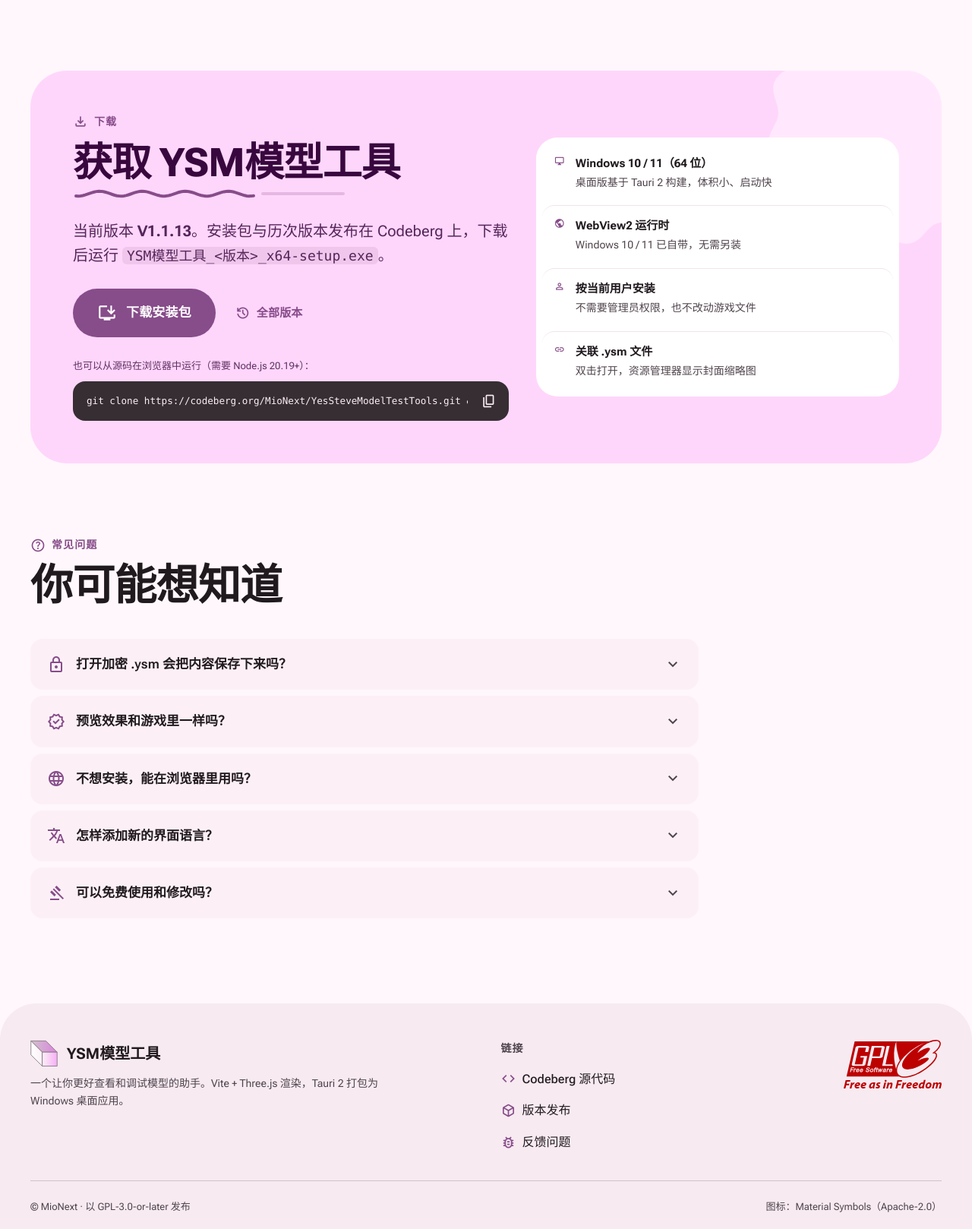
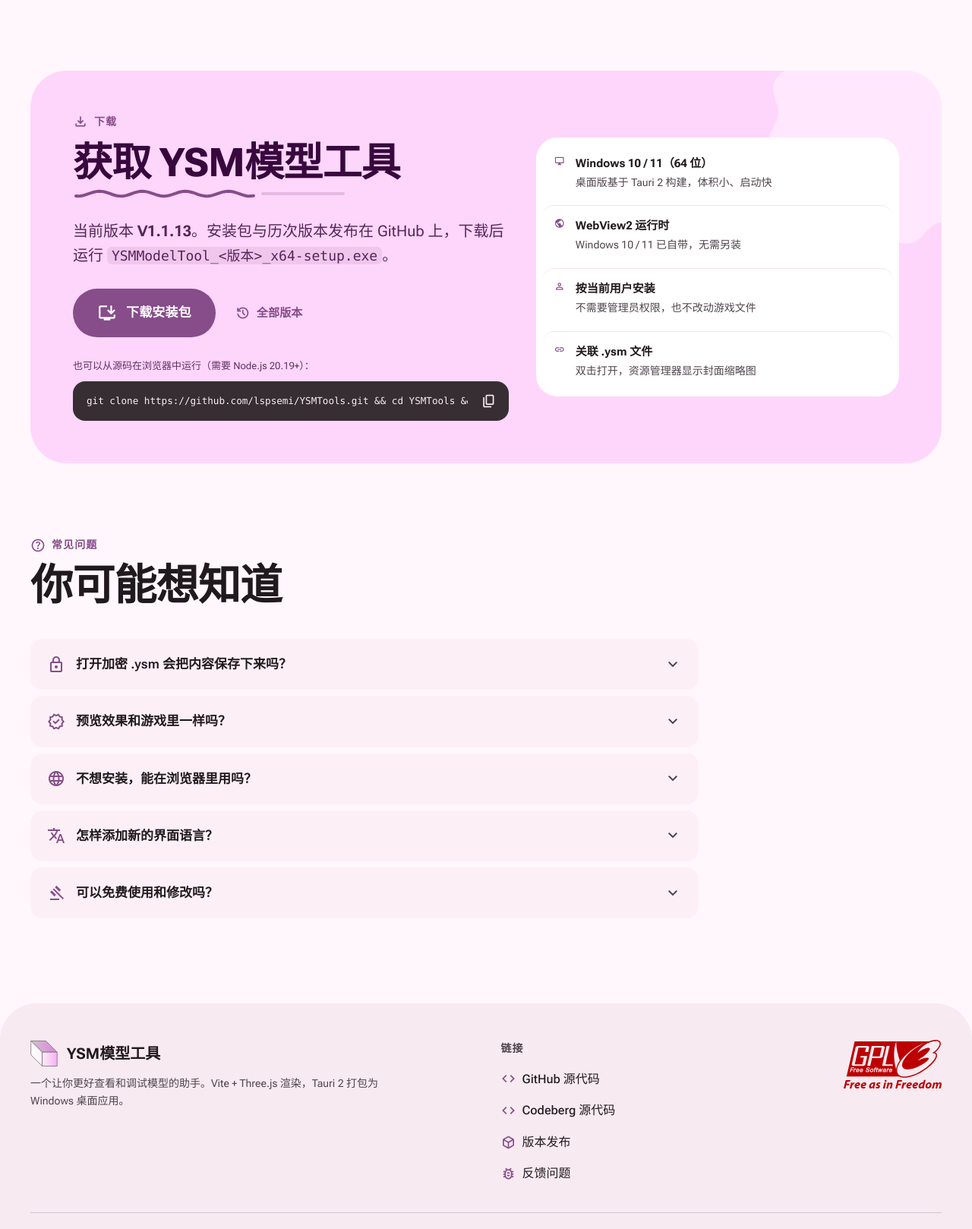
Before and after one commit to lspsemi/YSMTools, a website built with Vite: page site/index.html in a window 1280 px wide. Shown: the part 3867-5485 px from the top of the page at 76% size. Built offline with nearby package versions, Linux system fonts and the light colour scheme.

Commit message:
Point site downloads to GitHub releases and deploy it with Pages

```diff
--- a/site/index.html
+++ b/site/index.html
@@ -301,7 +301,7 @@ footer nav .icon{font-size:20px;color:var(--primary)}
       <p class="lead">YSM模型工具，一个让你更好查看和调试模型的助手。在电脑上打开 Yes Steve Model 模型包，按游戏里的表现预览模型、动画、轮盘动作、声音与封面，还能管理本地模型库。</p>
       <div class="cta">
         <a class="btn filled lg" href="#download"><span class="icon">download</span>下载 Windows 版</a>
-        <a class="btn outlined lg" href="https://codeberg.org/MioNext/YesSteveModelTestTools" target="_blank" rel="noopener"><span class="icon outlined">code</span>源代码</a>
+        <a class="btn outlined lg" href="https://github.com/lspsemi/YSMTools" target="_blank" rel="noopener"><span class="icon outlined">code</span>源代码</a>
       </div>
       <div class="cta-meta">
         <span><span class="icon">desktop_windows</span>Windows 10 / 11</span>
@@ -515,14 +515,14 @@ footer nav .icon{font-size:20px;color:var(--primary)}
         <span class="sec-label"><span class="icon">download</span>下载</span>
         <h2 style="margin-top:10px">获取 YSM模型工具</h2>
         <svg class="wavy" viewBox="0 0 360 14" preserveAspectRatio="none" aria-hidden="true"><path class="track" d="M250 7 H356"/><path class="wave" id="wave"/></svg>
-        <p class="lead">当前版本 <strong data-version>V1.1.13</strong>。安装包与历次版本发布在 Codeberg 上，下载后运行 <code>YSM模型工具_&lt;版本&gt;_x64-setup.exe</code>。</p>
+        <p class="lead">当前版本 <strong data-version>V1.1.13</strong>。安装包与历次版本发布在 GitHub 上，下载后运行 <code>YSMModelTool_&lt;版本&gt;_x64-setup.exe</code>。</p>
         <div class="cta">
-          <a class="btn filled lg" href="https://codeberg.org/MioNext/YesSteveModelTestTools/releases/latest" target="_blank" rel="noopener"><span class="icon">install_desktop</span>下载安装包</a>
-          <a class="btn text" href="https://codeberg.org/MioNext/YesSteveModelTestTools/releases" target="_blank" rel="noopener"><span class="icon">history</span>全部版本</a>
+          <a class="btn filled lg" href="https://github.com/lspsemi/YSMTools/releases/latest" target="_blank" rel="noopener"><span class="icon">install_desktop</span>下载安装包</a>
+          <a class="btn text" href="https://github.com/lspsemi/YSMTools/releases" target="_blank" rel="noopener"><span class="icon">history</span>全部版本</a>
         </div>
         <div class="src">
           <small>也可以从源码在浏览器中运行（需要 Node.js 20.19+）：</small>
-          <div class="cmd"><code id="cmd">git clone https://codeberg.org/MioNext/YesSteveModelTestTools.git &amp;&amp; cd YesSteveModelTestTools &amp;&amp; npm ci &amp;&amp; npm run browser</code><button class="btn icon-btn" id="copy" type="button" aria-label="复制命令"><span class="icon outlined">content_copy</span></button></div>
+          <div class="cmd"><code id="cmd">git clone https://github.com/lspsemi/YSMTools.git &amp;&amp; cd YSMTools &amp;&amp; npm ci &amp;&amp; npm run browser</code><button class="btn icon-btn" id="copy" type="button" aria-label="复制命令"><span class="icon outlined">content_copy</span></button></div>
         </div>
       </div>
       <div class="req">
@@ -552,7 +552,7 @@ footer nav .icon{font-size:20px;color:var(--primary)}
       <details class="reveal"><summary><span class="icon">translate</span>怎样添加新的界面语言？<span class="icon chev">expand_more</span></summary>
         <div class="ans"><p>复制程序目录下的 <code>lang/en.lang</code>，修改其中的语言信息并翻译各条目，放回 <code>lang</code> 文件夹，然后在顶栏的语言按钮中切换。</p></div></details>
       <details class="reveal"><summary><span class="icon">gavel</span>可以免费使用和修改吗？<span class="icon chev">expand_more</span></summary>
-        <div class="ans"><p>可以。YSM模型工具以 GPL-3.0-or-later 许可证开源，源代码托管在 Codeberg。本工具是社区项目，并非 Yes Steve Model 官方出品。</p></div></details>
+        <div class="ans"><p>可以。YSM模型工具以 GPL-3.0-or-later 许可证开源，源代码托管在 GitHub 与 Codeberg。本工具是社区项目，并非 Yes Steve Model 官方出品。</p></div></details>
     </div>
   </div>
 </section>
@@ -568,9 +568,10 @@ footer nav .icon{font-size:20px;color:var(--primary)}
     <div>
       <h4>链接</h4>
       <nav aria-label="外部链接">
+        <a href="https://github.com/lspsemi/YSMTools" target="_blank" rel="noopener"><span class="icon outlined">code</span>GitHub 源代码</a>
         <a href="https://codeberg.org/MioNext/YesSteveModelTestTools" target="_blank" rel="noopener"><span class="icon outlined">code</span>Codeberg 源代码</a>
-        <a href="https://codeberg.org/MioNext/YesSteveModelTestTools/releases" target="_blank" rel="noopener"><span class="icon outlined">deployed_code</span>版本发布</a>
-        <a href="https://codeberg.org/MioNext/YesSteveModelTestTools/issues" target="_blank" rel="noopener"><span class="icon outlined">bug_report</span>反馈问题</a>
+        <a href="https://github.com/lspsemi/YSMTools/releases" target="_blank" rel="noopener"><span class="icon outlined">deployed_code</span>版本发布</a>
+        <a href="https://github.com/lspsemi/YSMTools/issues" target="_blank" rel="noopener"><span class="icon outlined">bug_report</span>反馈问题</a>
       </nav>
     </div>
     <a class="gpl" href="https://www.gnu.org/licenses/gpl-3.0.html" target="_blank" rel="noopener" aria-label="GPL v3 许可证"><img src="assets/gplv3-logo.svg" alt="GPLv3"></a>
```
Also changed, not shown: .github/workflows/pages.yml (added).
